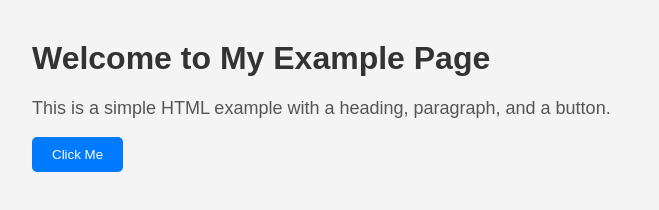
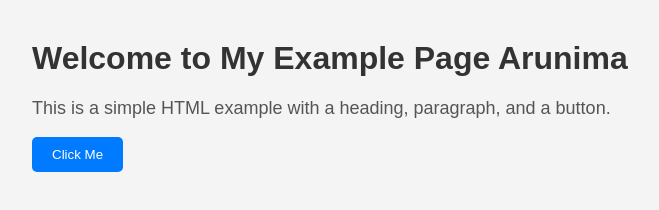
Before and after one commit to Sreelakshmi99904/Sreelakshmi99904.github.io, a plain HTML site: page index.html in a window 1280 px wide. Shown: the whole page, without its empty margins (8-667 px from the left). Drawn offline with Linux system fonts and the light colour scheme.

Commit message:
Update index.html

```diff
--- a/index.html
+++ b/index.html
@@ -31,7 +31,7 @@
 </head>
 <body>
 
-    <h1>Welcome to My Example Page</h1>
+    <h1>Welcome to My Example Page Arunima</h1>
     <p>This is a simple HTML example with a heading, paragraph, and a button.</p>
     <button onclick="alert('You clicked the button!')">Click Me</button>
 
```
